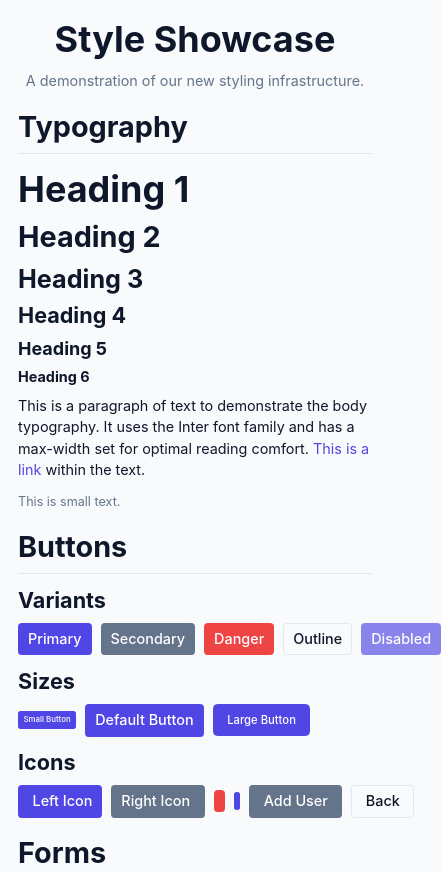
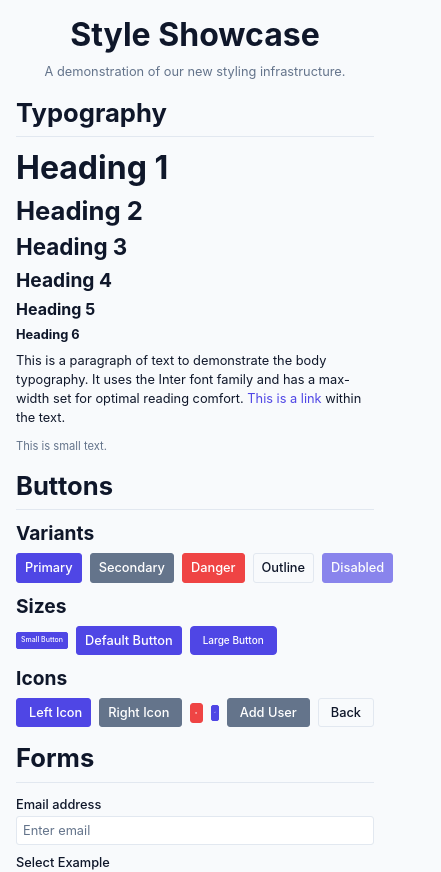
Before and after one commit to Dazz563/antigravity-playground, an Angular app: page / in a window 390 px wide. Shown: the top 872 px of the page, 441 px wide, since content can reach past the window. Built offline with nearby package versions, Linux system fonts and the light colour scheme.

Commit message:
mobile size updated

```diff
--- a/src/styles/base.css
+++ b/src/styles/base.css
@@ -44,8 +44,8 @@ html {
 /* Mobile */
 @media (max-width: 640px) {
   html {
-    font-size: 56.25%;
-    /* Phone: 1rem = 9px */
+    font-size: 50%;
+    /* Phone: 1rem = 8px */
   }
 }
 
```
